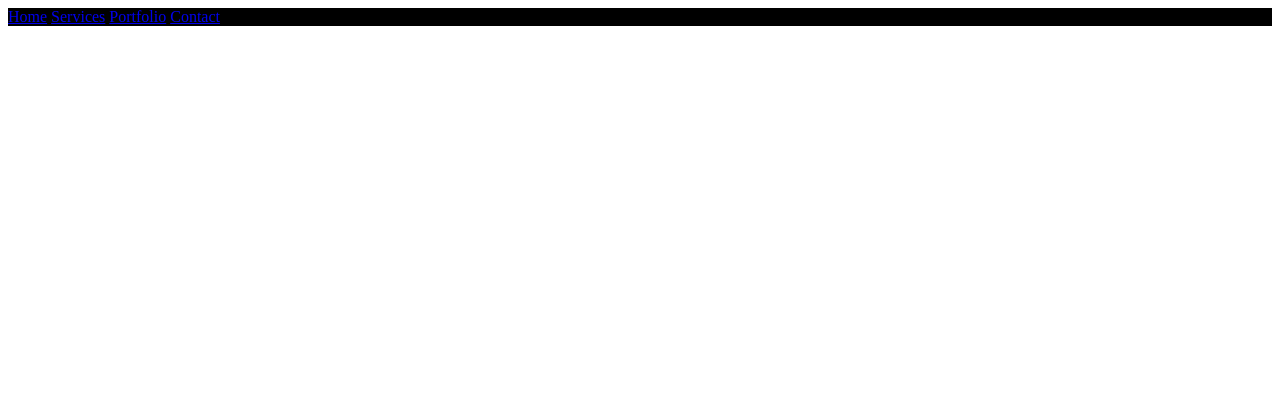
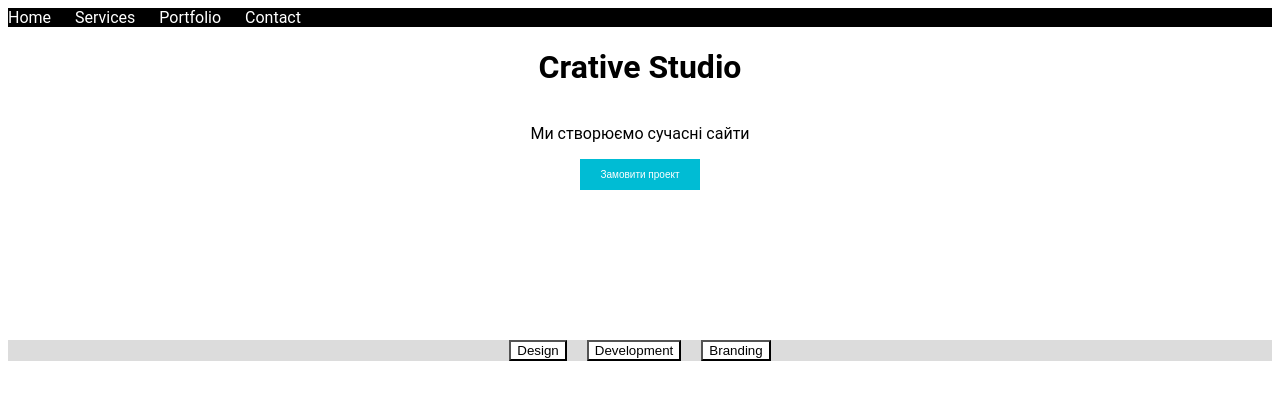
Before and after one commit to David2093/homework55, a plain HTML site: page index.html in a window 1280 px wide. Drawn offline with Linux system fonts and the light colour scheme.

Commit message:
sdafjflksadfjkls

```diff
--- a/index.html
+++ b/index.html
@@ -11,13 +11,33 @@
 <body>
     <header class="header">
         <div class="header-container">
-            <a href="#">Home</a>
-            <a href="#">Services</a>
-            <a href="#">Portfolio</a>
-            <a href="#">Contact</a>
+            <nav>
+                <a href="#">Home</a>
+                <a href="#">Services</a>
+                <a href="#">Portfolio</a>
+                <a href="#">Contact</a>
+            </nav>
         </div>
     </header>
-    <main></main>
+    <main>
+        <div class="main-container">
+            <h1>Crative Studio</h1>
+        </div>
+        <div>
+            <p class="kokos">Ми створюємо сучасні сайти</p>
+        </div>
+        <div class="hero">
+            <button class="button1">Замовити проект</button>
+        </div>
+        <section class="section1">
+        <div class="heros">
+            <button class="button2">Design</button>
+            <button class="button2">Development</button>
+            <button class="button2">Branding</button>
+        </div>
+        <div></div>
+        </section>
+    </main>
     <footer></footer>
 </body>
 
--- a/style.css
+++ b/style.css
@@ -1,10 +1,78 @@
-.header-conainer {
+nav a {
     color: white;
     text-decoration: none;
-    margin: ;
+    margin-right: 20px;
+    position: relative;
+    transition: color 250ms cubic-bezier(0.4, 0, 0.2, 1);
 }
 
 .header {
-    height: px;
     background-color: black;
 }
+
+nav a::after {
+    content: "";
+    position: absolute;
+    left: 0;
+    bottom: -5;
+    width: 0;
+    height: 2px;
+    background-color: #00bcd4;
+    transition: width 250ms cubic-bezier(0.4, 0, 0.2, 1);
+}
+
+nav a:hover {
+    color: #00bcd4;
+}
+
+nav a::after {
+    width: 100%Ы;
+}
+
+body {
+    font-family: "Roboto", sans-serif;
+}
+
+.main-container {
+    display: flex;
+    justify-content: center;
+}
+
+.kokos {
+    display: flex;
+    justify-content: center;
+}
+
+.hero {
+    display: flex;
+    justify-content: center;
+}
+
+.button1 {
+    background-color: #00bcd4;
+    color: white;
+    border: none;
+    padding: 10px 20px;
+    font-size: 10px;
+}
+
+.button1:hover {
+    background-color: skyblue;
+    transition: 0.3s;
+}
+
+.heros {
+    display: flex;
+    justify-content: center;
+    gap: 20px;
+    margin-top: 150px;
+}
+
+.section1 {
+    background-color: gainsboro;
+}
+
+.button2 {
+    background-color: white;
+
+}
```
